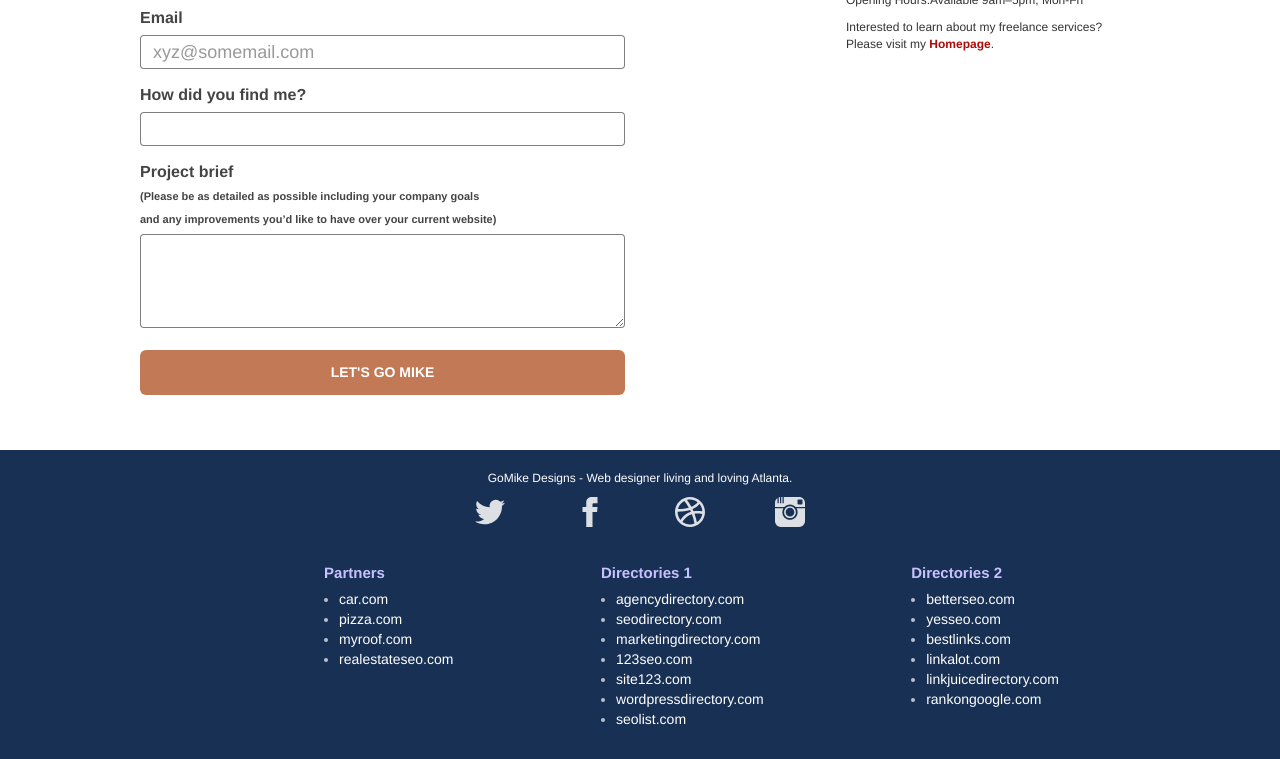
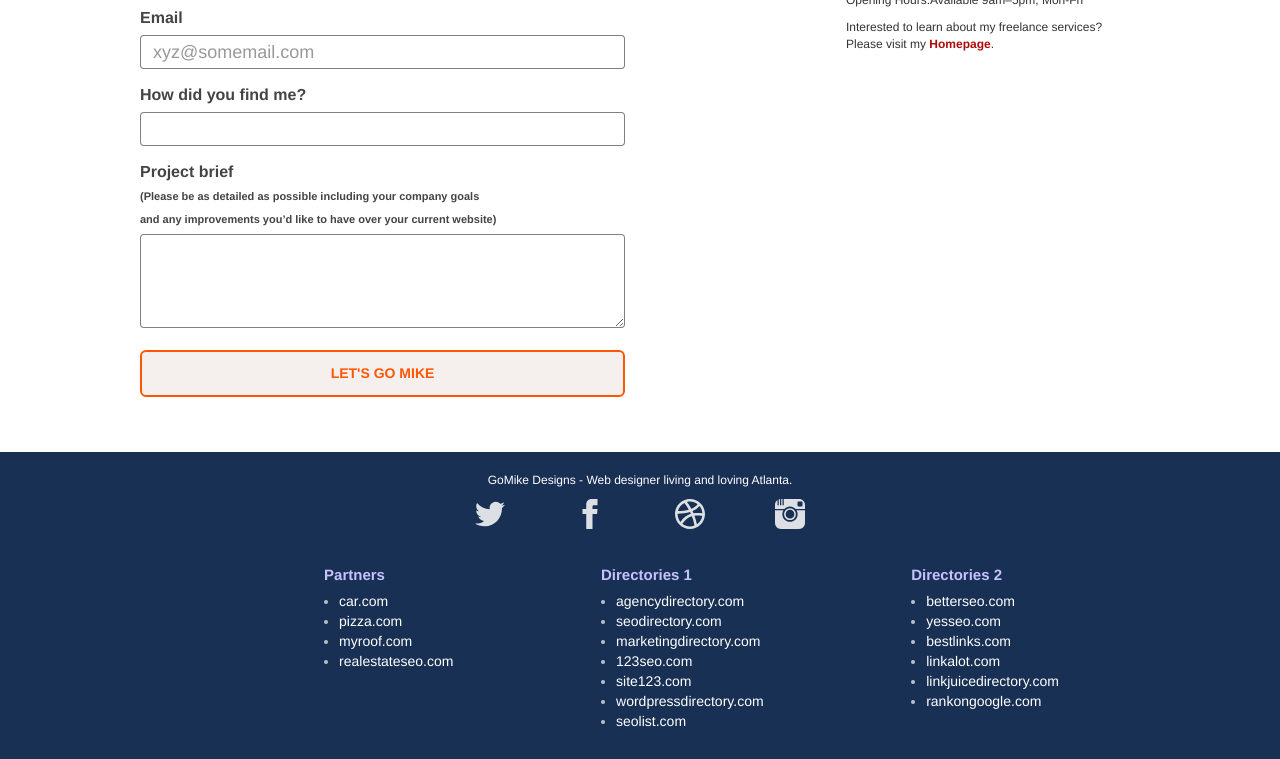
Before and after one commit to tix04/Website-SEO-Initial-Test, a plain HTML site: page contact_page.html in a window 1280 px wide. In both pictures the pointer is over the button "LET'S GO MIKE". Shown: the part 443-1202 px from the top of the page. Drawn offline with Linux system fonts and the light colour scheme.

Commit message:
link button contrast issue

```diff
--- a/css/style.css
+++ b/css/style.css
@@ -152,12 +152,12 @@ h1{color:#333333!important;}
 .bgc-dark-slate-blue{background-color:#183054;}
 .bgc-atomic-tangerine{background-color:#F3976C;}
 .tc-white{color:#fff!important;}
-.btn-atomic-tangerine{background:#C34E13;color:#FFFFFF!important;}
-.btn-atomic-tangerine:hover{background:#c27956!important;color:#FFFFFF!important;}
+.btn-atomic-tangerine{background:#e04e04;;color:#FFFFFF!important;}
+.btn-atomic-tangerine:hover{background:#f5f0ee!important;color:#ff5604!important;border:#ff5604 solid 2px;}
 .ltc-white{color:#FFFFFF!important;}
 .ltc-white:hover{color:#cccccc!important;}
 .ltc-atomic-tangerine{color:#ad0a0a!important;}
-.ltc-atomic-tangerine:hover{color:#c27956!important;}
+.ltc-atomic-tangerine:hover{color:#f8560b!important;}
 .icon-dark-slate-blue{color:#364577!important;border-color:#364577!important;}
 .bg-dots-bg{background-image:url("../img/dots-bg.png");}
 .bg-lines-h2-bg{background-image:url("../img/lines-h2-bg.png");}
```
